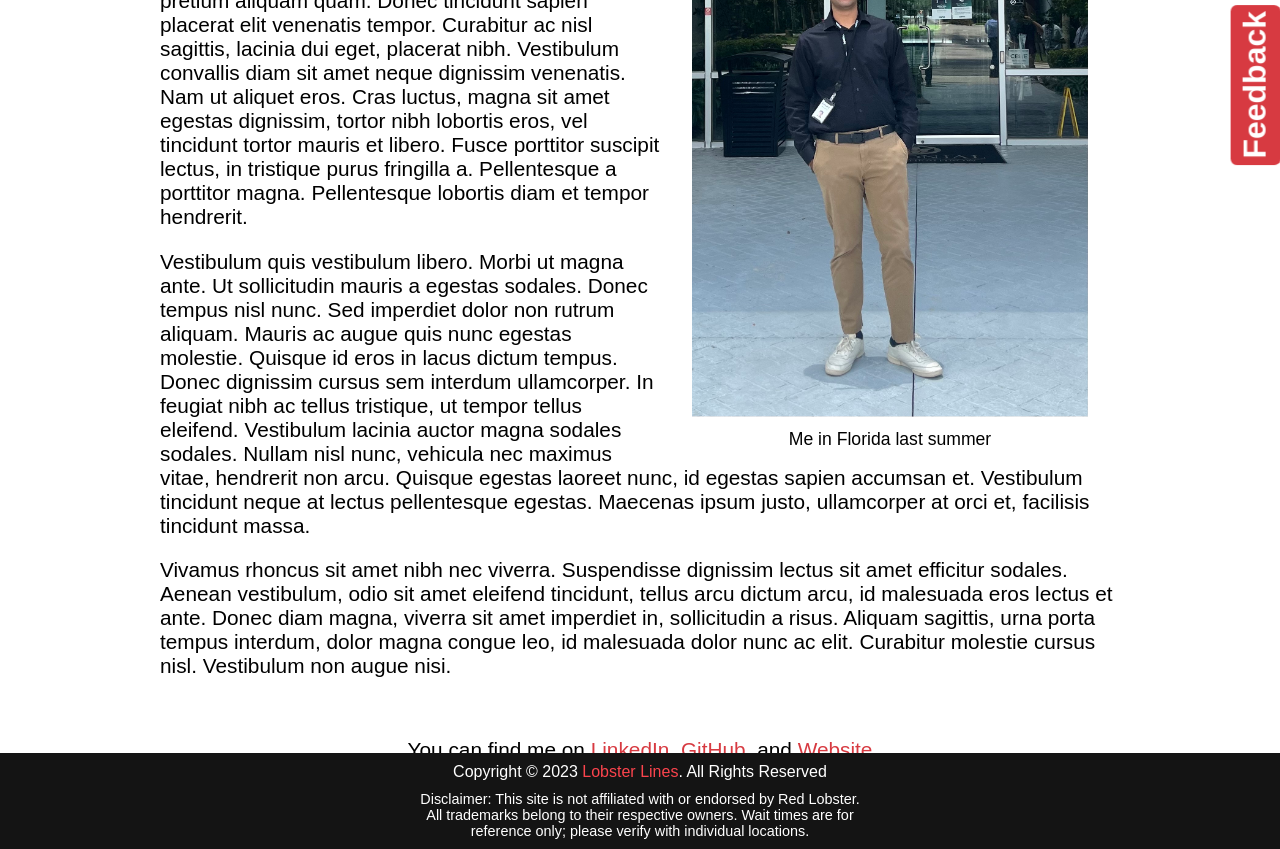
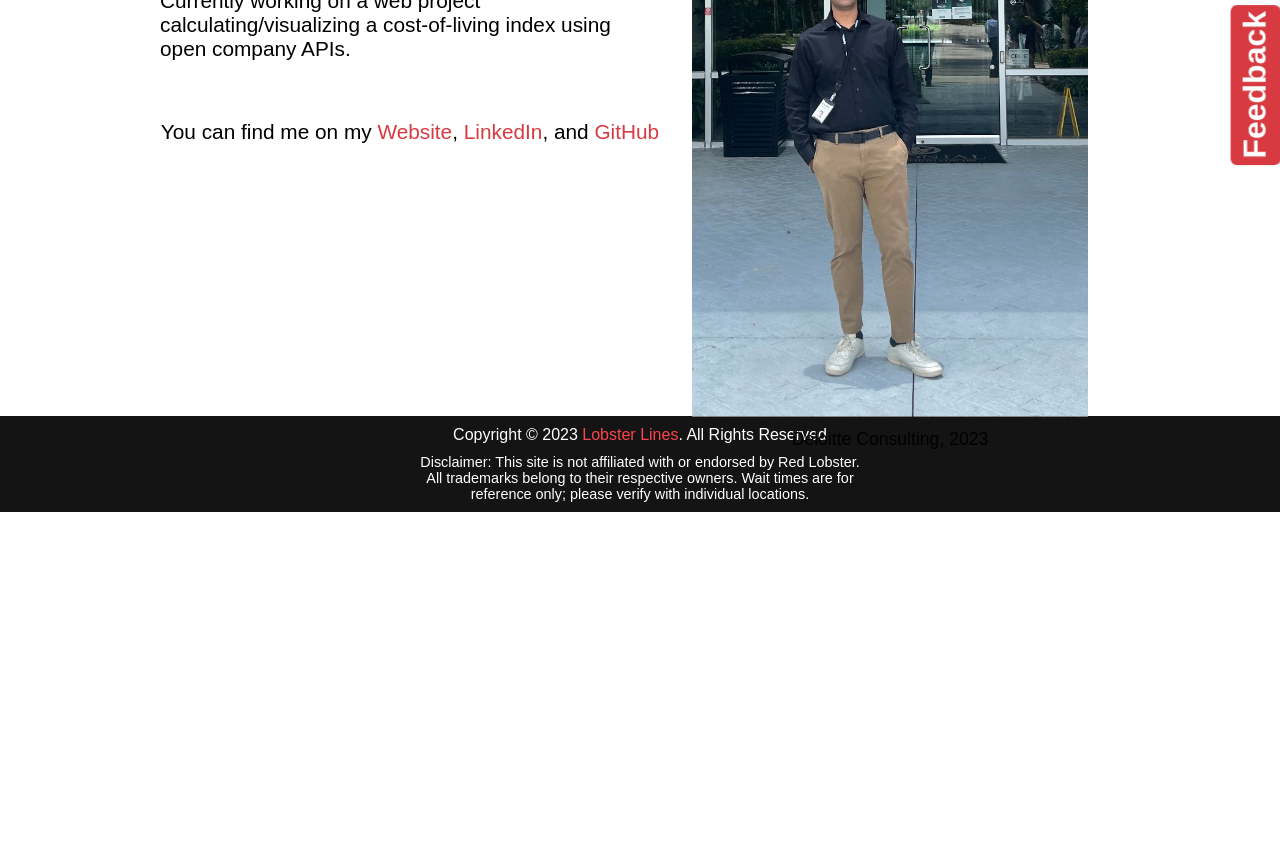
Before and after one commit to shrays/lobster-lines, a Next.js app: page /pages/about in a window 1280 px wide. Shown: the part 340-1189 px from the top of the page. After the commit the page ends 852 px from the top, so only its background shows below. Built offline with nearby package versions, Linux system fonts and the light colour scheme.

Commit message:
Update Bio

```diff
--- a/app/pages/about/page.tsx
+++ b/app/pages/about/page.tsx
@@ -8,20 +8,23 @@ export default function AboutPage() {
       <div className="content">
         <figure className="photo-container">
           <img className="photo" src="/profilephoto.webp" alt="Description of the photo" />
-          <figcaption>Me in Florida last summer</figcaption>
+          <figcaption>Deloitte Consulting, 2023</figcaption>
         </figure>
         <p>
-          Lorem ipsum dolor sit amet, consectetur adipiscing elit. Donec justo nulla, posuere vel diam eu, vulputate euismod dolor. Nam ipsum arcu, fermentum ut tempus in, tincidunt ut leo. Donec tincidunt ullamcorper fringilla. Sed eu sapien eu dolor sagittis sodales. Sed nunc diam, sodales vel velit eget, pretium aliquam quam. Donec tincidunt sapien placerat elit venenatis tempor. Curabitur ac nisl sagittis, lacinia dui eget, placerat nibh. Vestibulum convallis diam sit amet neque dignissim venenatis. Nam ut aliquet eros. Cras luctus, magna sit amet egestas dignissim, tortor nibh lobortis eros, vel tincidunt tortor mauris et libero. Fusce porttitor suscipit lectus, in tristique purus fringilla a. Pellentesque a porttitor magna. Pellentesque lobortis diam et tempor hendrerit.
-        </p>
-        <p>
-          Vestibulum quis vestibulum libero. Morbi ut magna ante. Ut sollicitudin mauris a egestas sodales. Donec tempus nisl nunc. Sed imperdiet dolor non rutrum aliquam. Mauris ac augue quis nunc egestas molestie. Quisque id eros in lacus dictum tempus. Donec dignissim cursus sem interdum ullamcorper. In feugiat nibh ac tellus tristique, ut tempor tellus eleifend. Vestibulum lacinia auctor magna sodales sodales. Nullam nisl nunc, vehicula nec maximus vitae, hendrerit non arcu. Quisque egestas laoreet nunc, id egestas sapien accumsan et. Vestibulum tincidunt neque at lectus pellentesque egestas. Maecenas ipsum justo, ullamcorper at orci et, facilisis tincidunt massa.
-        </p>
-        <p>
-          Vivamus rhoncus sit amet nibh nec viverra. Suspendisse dignissim lectus sit amet efficitur sodales. Aenean vestibulum, odio sit amet eleifend tincidunt, tellus arcu dictum arcu, id malesuada eros lectus et ante. Donec diam magna, viverra sit amet imperdiet in, sollicitudin a risus. Aliquam sagittis, urna porta tempus interdum, dolor magna congue leo, id malesuada dolor nunc ac elit. Curabitur molestie cursus nisl. Vestibulum non augue nisi.
+        Hello! I'm Shray, a senior at Barrett, ASU majoring in CS and minoring in business. I am interested in using my software development skills and ML/Data Engineering background to address real-world problems. I have experience in full-stack web development, data handling, and prediction modeling. Currently working on a web project calculating/visualizing a cost-of-living index using open company APIs.
         </p>
         <br />
         <p className='refer'>
-          <span>You can find me on </span>
+          <span>You can find me on my </span>
+            <a
+              className="link"
+              href="https://shrayswarup.com/"
+              target="_blank"
+              rel="noopener noreferrer"
+            >
+              Website
+            </a>
+            <span>, </span>
             <a
               className="link"
               href="https://www.linkedin.com/in/shrayswarup/"
@@ -30,7 +33,7 @@ export default function AboutPage() {
             >
               LinkedIn
             </a>
-            <span>, </span>
+            ,<span> and </span>
             <a
               className="link"
               href="https://github.com/shrays/"
@@ -38,15 +41,6 @@ export default function AboutPage() {
               rel="noopener noreferrer"
             >
               GitHub
-            </a>
-            ,<span> and </span>
-            <a
-              className="link"
-              href="https://shrayswarup.com/"
-              target="_blank"
-              rel="noopener noreferrer"
-            >
-              Website
             </a>
         </p>
         <Link href="/pages/feedback">
```
